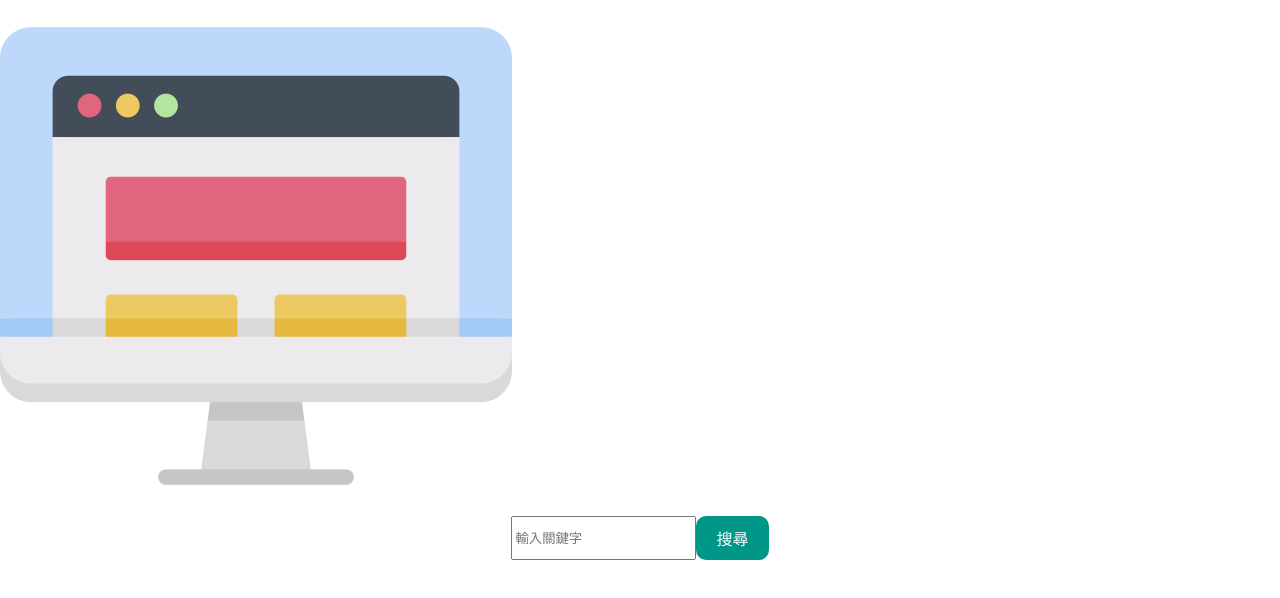
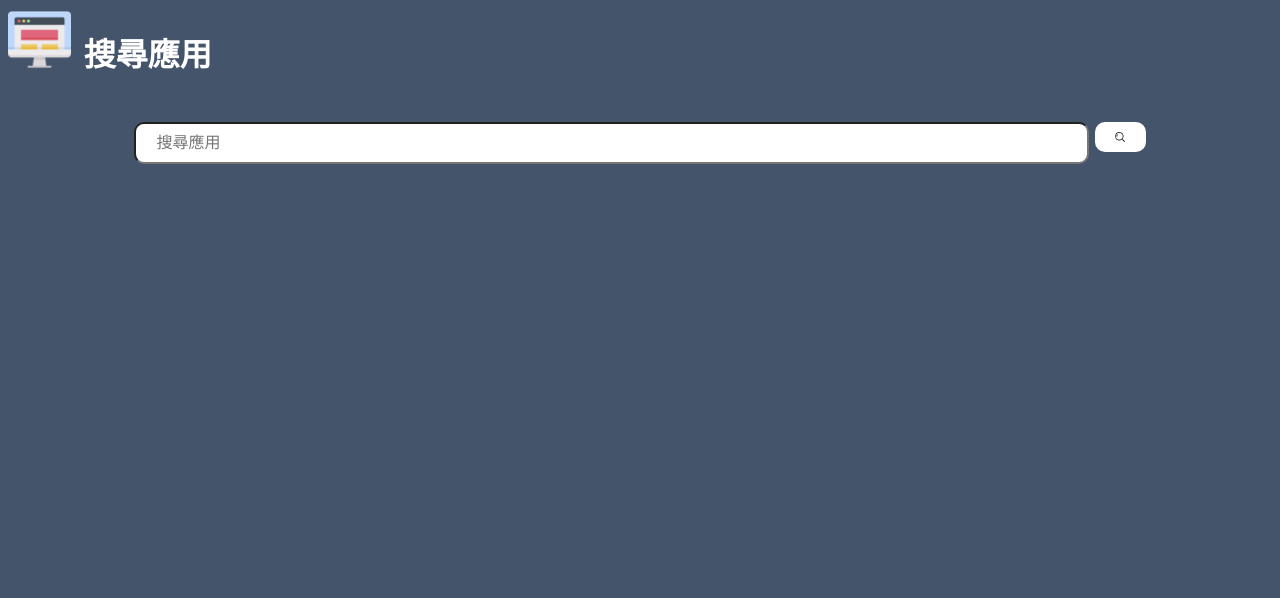
Before and after one commit to cies96035/2023-NYCU-Intro-Database-Project, a plain HTML site: page searchApp.html in a window 1280 px wide. Drawn offline with Linux system fonts and the light colour scheme.

Commit message:
simple update and go to eat lunch

```diff
--- a/mainpage.css
+++ b/mainpage.css
@@ -5,7 +5,7 @@
     }
 
     h1 {
-        color: #333;
+        color: #FFFFFF;
     }
 
     .button-container {
--- a/searchApp.css
+++ b/searchApp.css
@@ -1,37 +1,51 @@
 /* CSS樣式 */
     body {
-    margin: 0;
-    padding: 0;
+        font-family: Arial, sans-serif;
+        background-color: #44546A;
+    }
+
+    .header-container {
+        overflow: auto;
+        margin-bottom: 2%;
     }
 
     h1 {
-    text-align: center;
+        color: #FFFFFF;
+    }
+
+    .image {
+        float: left;
+        margin-right: 1%;
+        width: 5%;
+        height: auto;
     }
 
   .search-container {
-    display: flex;
-    justify-content: center;
-    margin-bottom: 20px;
+    display: block, flex;
+    width: 80%;
+    margin-left: 10%;
   }
 
-  .input {
-    padding: 10px;
+  #search-input {
+    width: 90%;
+    padding: 1% 2%;
     font-size: 16px;
+    border-radius: 10px;
   }
 
-  .button {
-    padding: 10px 20px;
-    background-color: #009688;
-    color: #fff;
-    border: none;
+  #search-button {
+    padding: 1% 2%;
+    background-color: #FFFFFF;
     border-radius: 10px;
+    width: 1%;
+    float: right;
     cursor: pointer;
-    font-size: 16px;
   }
 
   .search-results {
     margin-top: 20px;
     text-align: center;
+    border-radius: 10px;
   }
 
   table {
--- a/searchApp.html
+++ b/searchApp.html
@@ -5,10 +5,16 @@
   <link rel="stylesheet" type="text/css" href="searchApp.css">
 </head>
 <body>
-  <img src="app.png" class="image">
+
+
+  <div class="header-container">
+    <img src="app.png" alt="圖片" class="image">
+    <h1>搜尋應用</h1>
+  </div>
+
   <div class="search-container">
-    <input type="text" id="search-input" placeholder="輸入關鍵字">
-    <button id="search-button" class="button">搜尋</button>
+    <input type="text" id="search-input" placeholder="搜尋應用">
+    <img src="search.png" id="search-button">
   </div>
 
   <div id="search-results" class="search-results">
--- a/searchApp.js
+++ b/searchApp.js
@@ -70,3 +70,20 @@ function searchDataFunction(keyword) {
 
   return results;
 }
+
+// 在表格中的某個格子被點擊時觸發的處理函式
+function handleCellClick(event) {
+  // 取得被點擊的格子
+  var selectedCell = event.target;
+
+  // 添加/移除選取的樣式
+  selectedCell.classList.toggle('selected');
+}
+
+// 獲取所有的格子元素
+var cells = document.querySelectorAll('td');
+
+// 逐個綁定事件監聽器
+cells.forEach(function(cell) {
+  cell.addEventListener('click', handleCellClick);
+});
```
Also changed, not shown: search.png (added). Lines whose indentation alone changed are shown as unchanged.
